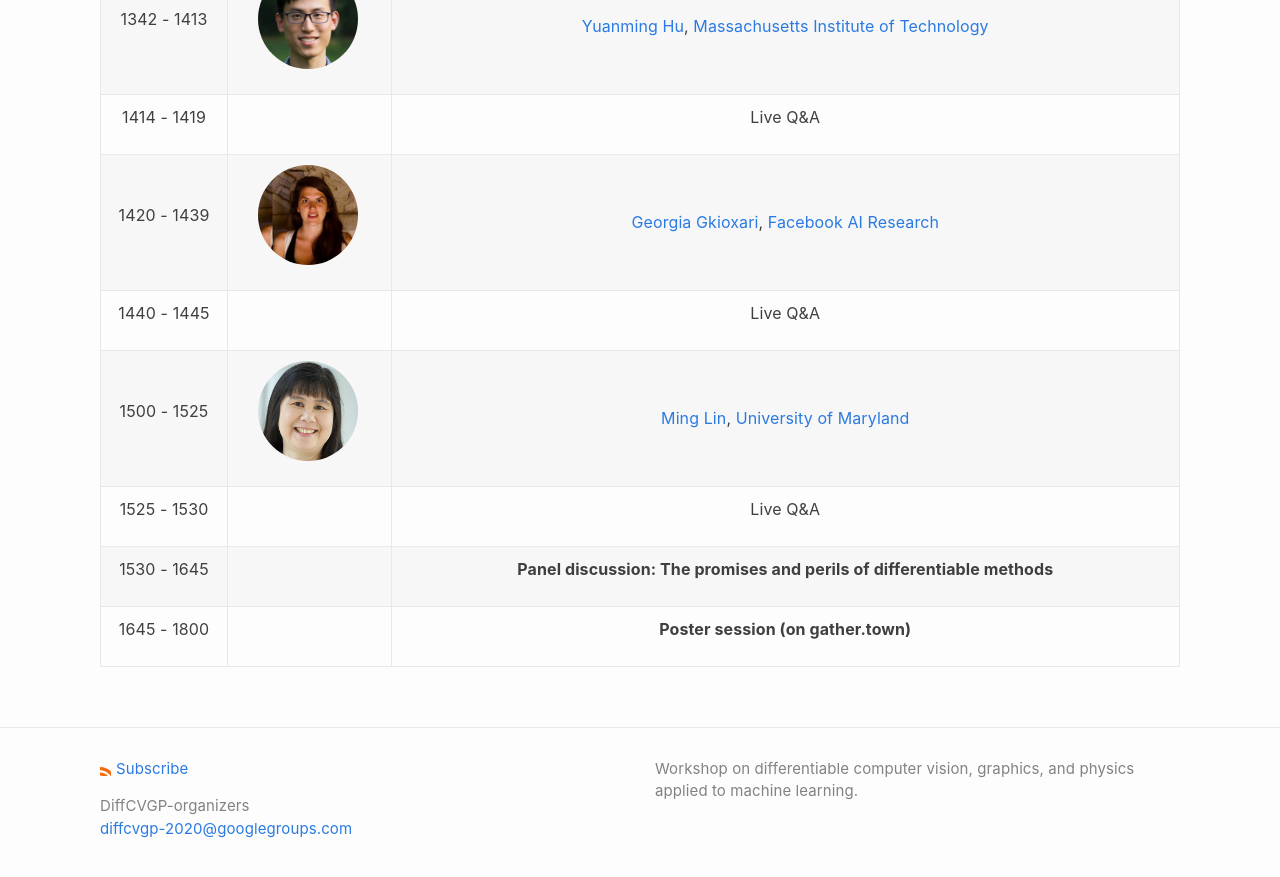
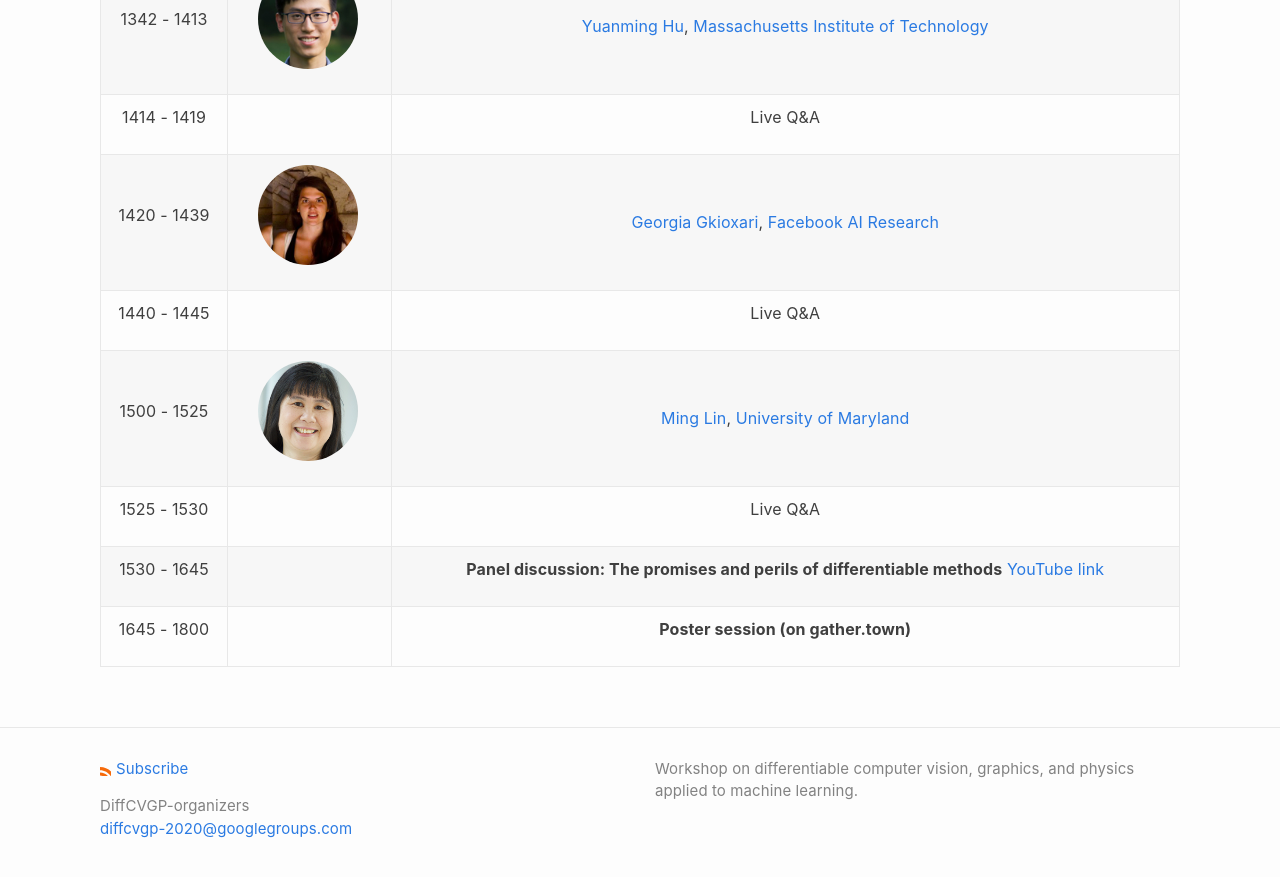
Before and after one commit to montrealrobotics/diffcvgp, a Jekyll site: the page built from schedule.md, in a window 1280 px wide and 900 px high, scrolled down 2554 px. Shown: the top 877 px of the window. Built offline with Jekyll 4.4.1, drawn with Linux system fonts in a browser that asks for light colours.

Commit message:
panel youtube link
Signed-off-by: Krishna Murthy <krrish94@gmail.com>

```diff
--- a/schedule.md
+++ b/schedule.md
@@ -441,6 +441,7 @@ All papers will be presented as posters in a virtual session organized via gathe
         <td>
             <p align="center">
                 <b>Panel discussion: The promises and perils of differentiable methods</b>
+                <a href="https://youtu.be/XGj_IQ-cxZw"> YouTube link </a>
             </p>
         </td>
     </tr>
```
